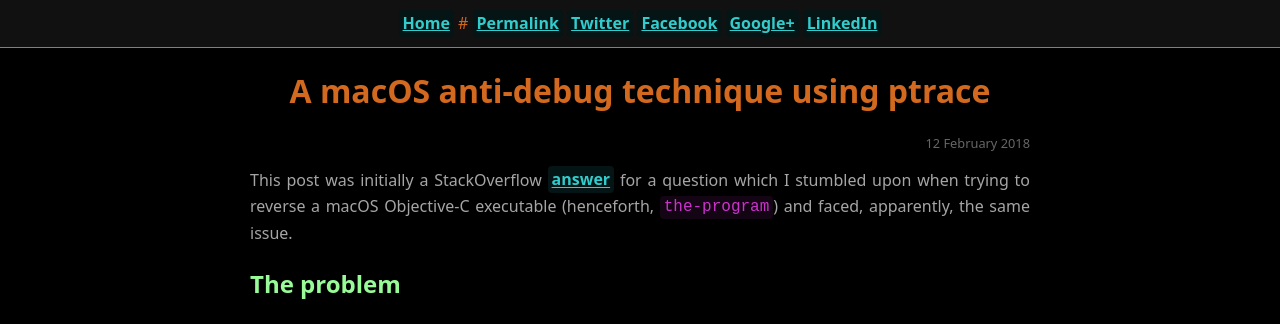
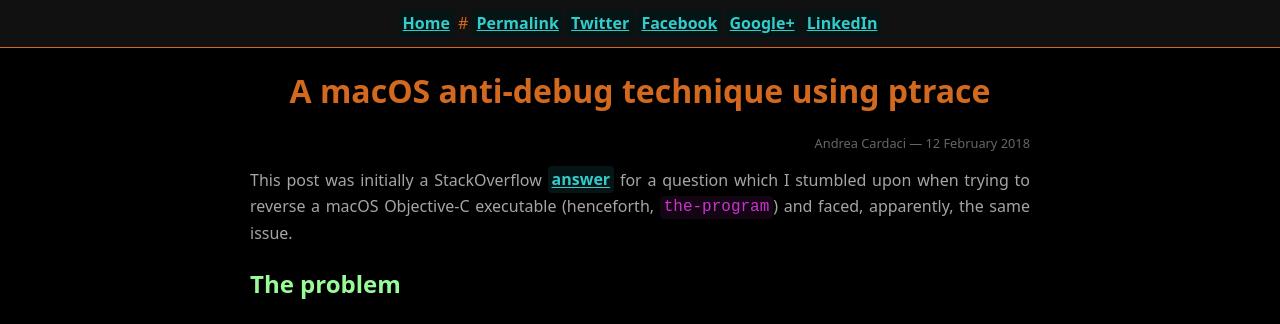
Before and after one commit to cyrus-and/cyrus-and.github.io, a Jekyll site: the page built from blog/_posts/2018-02-12-a-macos-anti-debug-technique-using-ptrace.md, in a window 1280 px wide. Shown: the top 324 px of the page. Built offline with Jekyll 4.4.1, drawn with Linux system fonts in a browser that asks for light colours; some web fonts are replaced.

Commit message:
Add author name next to post date

```diff
--- a/_layouts/post.html
+++ b/_layouts/post.html
@@ -10,6 +10,6 @@ layout: common
 
 <div id="container">
     <h1>{{ page.title }}</h1>
-    <div id="post-date">{{ page.date | date_to_long_string }}</div>
+    <div id="post-info">{{ site.author.name }} — {{ page.date | date_to_long_string }}</div>
     {{ content }}
 </div>
--- a/assets/css/post.scss
+++ b/assets/css/post.scss
@@ -4,7 +4,7 @@
 @import 'common';
 @import 'monokai';
 
-#post-date {
+#post-info {
     text-align: right;
     font-size: 0.8rem;
     color: $faint;
```
